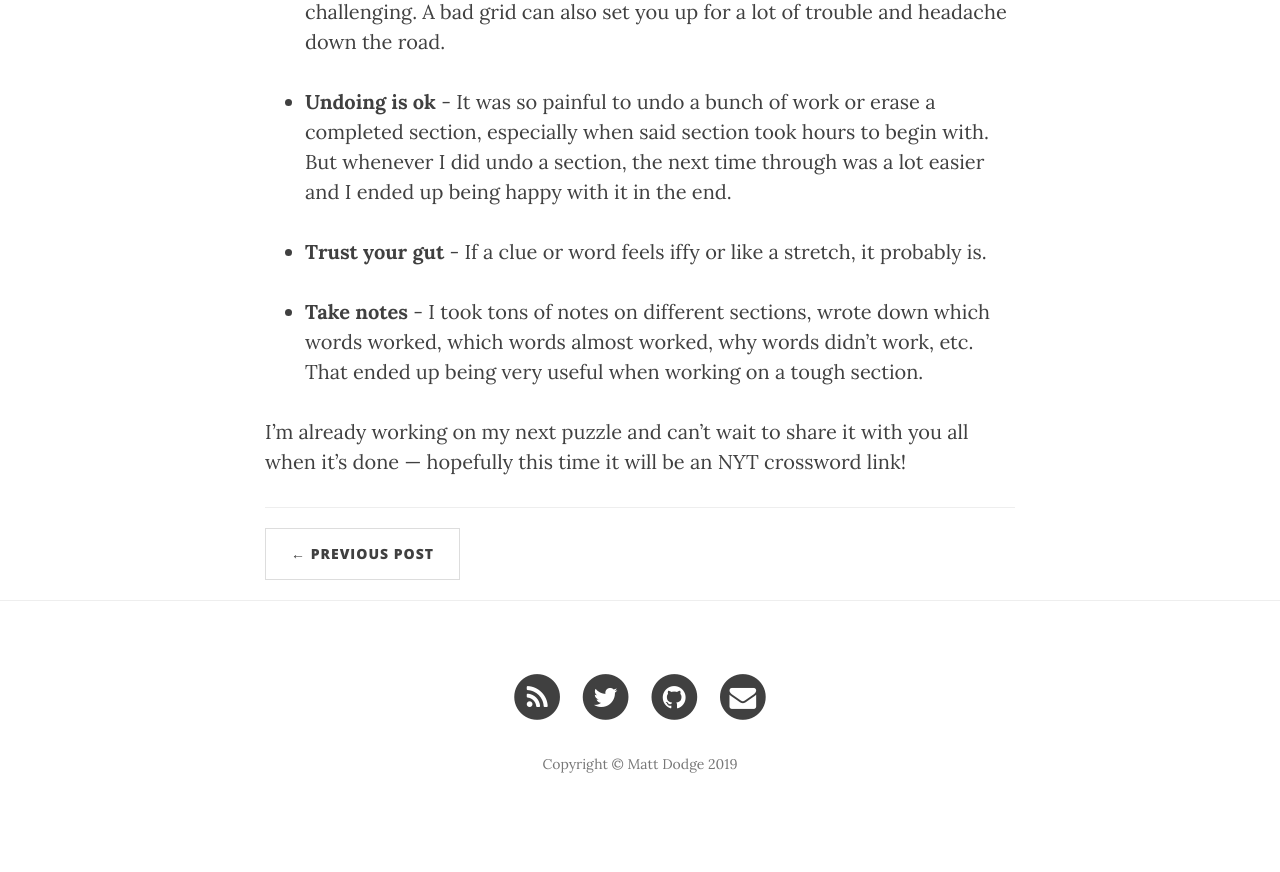
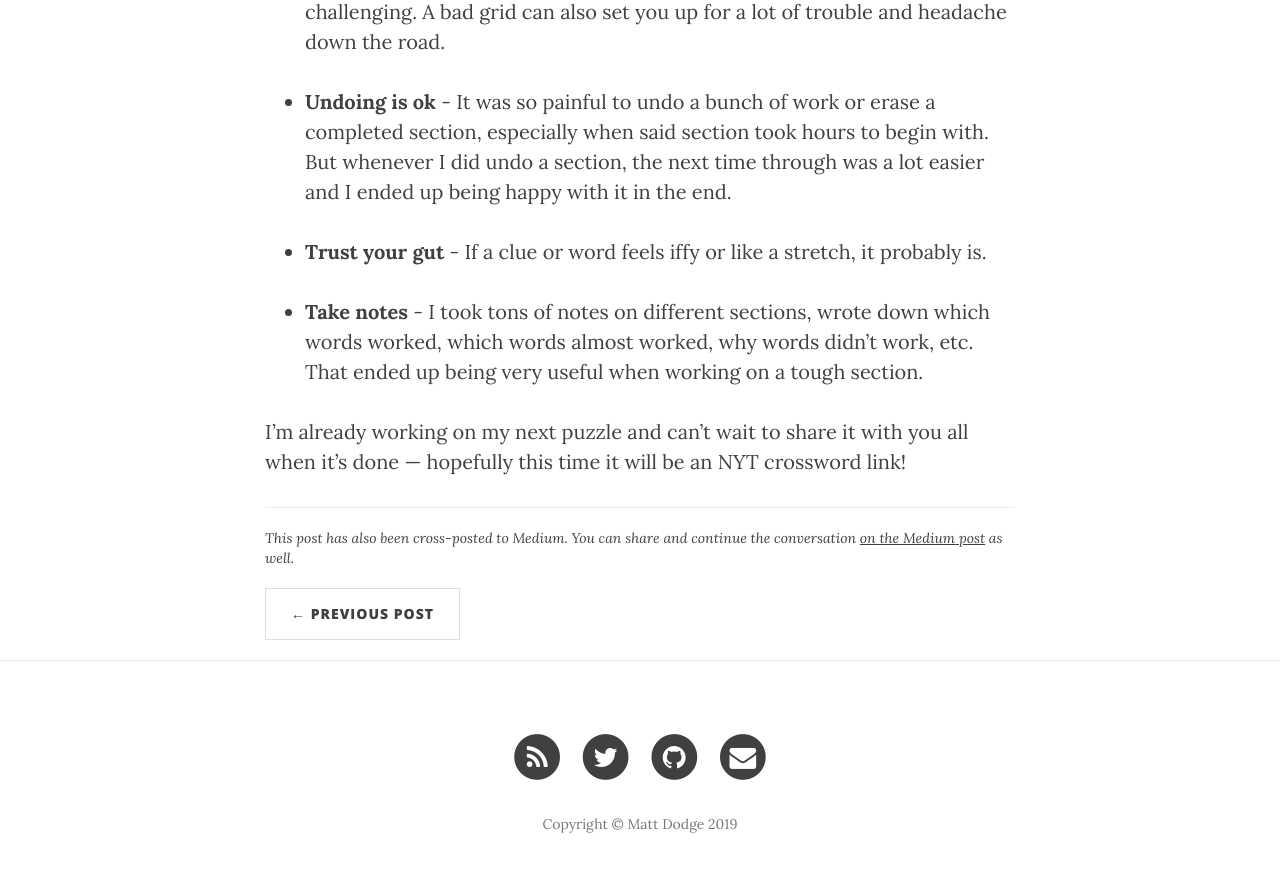
Before and after one commit to mattdodge/.codes, a Jekyll site: the page built from _posts/2019-02-19-creating-crossword.md, in a window 1280 px wide and 900 px high, scrolled down 15271 px. Shown: the top 872 px of the window. Built offline with Jekyll 4.4.1, drawn with Linux system fonts in a browser that asks for light colours; nearby versions of some CDN libraries; comment, search, counter and statistics services are not loaded; before the commit the page ends 16111 px from its top, so only the background shows below that; some of the changed lines change nothing that is shown.

Commit message:
Add medium link to xword post

```diff
--- a/_posts/2019-02-19-creating-crossword.md
+++ b/_posts/2019-02-19-creating-crossword.md
@@ -5,6 +5,7 @@ date: 2019-02-19 15:14:00
 permalink: /creating-a-crossword/
 header-opacity: dark
 header-img: "img/xword/bg.jpg"
+medium-link: https://medium.com/@that314guy/creating-and-publishing-my-first-crossword-154bc93ff298
 ---
 
 My latest hobby is solving crossword puzzles. I've been doing the New York Times puzzle daily for the last 8 months or so and absolutely love it. I am constantly impressed and amazed by what the creators of these crosswords can do — build a complete and connected puzzle while still integrating humor, trivia, creativity, and puns.
```
